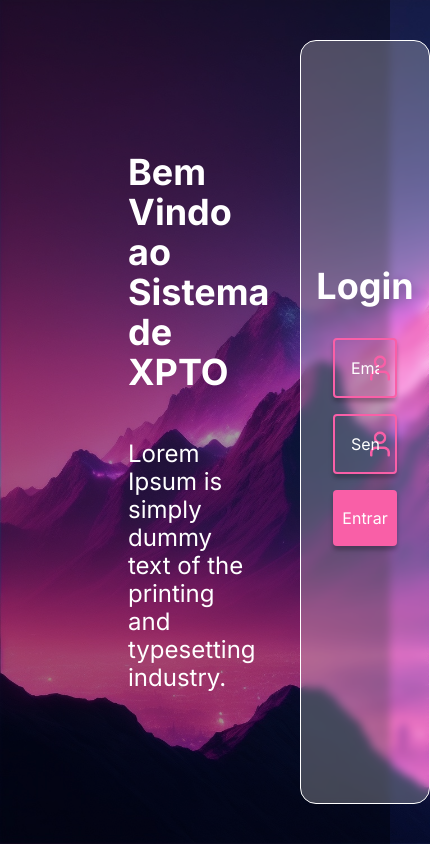
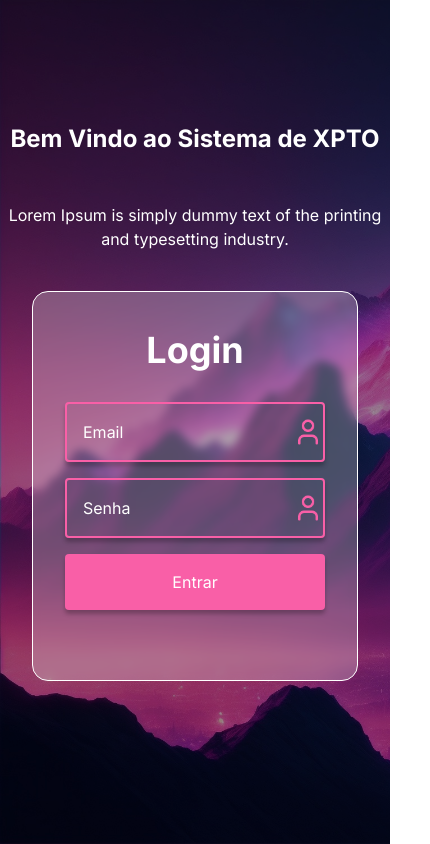
Before and after one commit to Felipecabreramarcon/CatalogoDeFilmes, a Next.js app: page / in a window 390 px wide. Shown: the whole page, 430 px wide, since content can reach past the window. Built offline with nearby package versions, Linux system fonts and the light colour scheme.

Commit message:
Pagina de login responsiva

```diff
--- a/package.json
+++ b/package.json
@@ -12,6 +12,7 @@
     "@tanstack/react-query": "^5.24.1",
     "@types/react-query": "^1.2.9",
     "axios": "^1.6.7",
+    "formik": "^2.4.5",
     "jquery": "^3.7.1",
     "next": "14.1.0",
     "react": "^18",
--- a/src/app/page1/components/listaDeFilmes.tsx
+++ b/src/app/MoviesPage/components/listaDeFilmes.tsx
@@ -48,6 +48,17 @@ export default function listaDeFilmes({ genero }: ListaDeFilmesProps) {
     const lista = data || []
     const listaMapped = lista.map(transformMovieIntoComponent)
 
+    if (isLoading) {
+        return (
+            <div className='flex flex-col w-[90vw] h-2/5 ' >
+                <h1 className=' justify-start font-bold text-3xl mb-4'>{genero}</h1>
+                <div className='w-full h-full flex items-center justify-center'><div className='h-[100px] w-[100px] border-solid opacity-50 border-black border-[12px] rounded-[50%] border-r-rosa animate-[spin_1s_ease_infinite] justify-center items-center'></div></div>
+
+            </div >
+        )
+    }
+
+
 
     let divfilme = <Carousel swipeable={false}
         draggable={false}
--- a/src/app/globals.css
+++ b/src/app/globals.css
@@ -14,7 +14,7 @@ body {
   background-image: url('/background_image.jpg');
   background-size: cover;
   color: white;
-  min-height: 100vh;
+  height: 100vh;
   width: 100vw;
   overflow-x: hidden;
 
@@ -42,11 +42,11 @@ body::before {
   position: fixed;
   top: 0;
   left: 0;
-  width: 100%;
-  height: 100%;
+  width: 100vw;
+  height: 100vh;
   background-color: rgb(0, 0, 0);
   z-index: -1;
-  opacity: 0.35;
+  opacity: 0.4;
 }
 
 .as {
--- a/src/app/page.tsx
+++ b/src/app/page.tsx
@@ -1,48 +1,39 @@
 'use client'
+import { Field, Form, Formik } from "formik";
 import React from "react";
 import { useState } from "react";
 import * as yup from "yup";
 
+interface MyFormValues {
+    Email: string;
+    Password: string
+}
 
 export default function Loginpage() {
-    const [email, setEmail] = useState('');
-    const [senha, setSenha] = useState('');
     const [message, setMessage] = useState('');
 
 
     //validaçao para email (yup considera 'xxxxx@xxxxxxxx' um email válido.)
     const EMAIL_REGX = /^[^\s@]+@[^\s@]+\.[^\s@]+$/;
 
-    //obter valores de email e senha respectivamente
-    const handleChangeEmail = (event: React.ChangeEvent<HTMLInputElement>) => {
-        const { value } = event.currentTarget;
-        setEmail(value);
-    };
+    //funçao de redirecionamento
+    const sendMsg = async (values: any) => {
 
-    const handleChangeSenha = (event: React.ChangeEvent<HTMLInputElement>) => {
-        const { value } = event.currentTarget;
-        setSenha(value);
-    };
-
-    //funçao de redirecionamento
-    const sendMsg = async (e: any) => {
-
-        e.preventDefault()
         //caso ambos os campos estejam vazios apresenta: 'Preencha os campos', caso contrario apresenta mensagem determinada na funcao Validate().
-        if (email.trim() === '' && senha.trim() === '') {
+        if (values.Email == '' && values.Password == '') {
             setMessage('Preencha os campos');
             return;
         }
-        const valid = await Validate();
+        const valid = await Validate(values);
 
         // Se a validação for bem-sucedida, redireciona para a página seguinte
         if (valid) {
-            window.location.href = '/page1'; // Redirecionamento
+            window.location.href = '/MoviesPage'; // Redirecionamento
         }
     };
 
     // Função para validar o formulário
-    async function Validate() {
+    async function Validate(values: any) {
         //Impoe condicoes de validaçao
         let schema = yup.object().shape({
             email: yup.string().matches(EMAIL_REGX, 'Insira um email válido').required('Insira um email!'),
@@ -51,8 +42,8 @@ export default function Loginpage() {
         //Valida as condiçoes impostas acima
         try {
             await schema.validate({
-                email: email,
-                senha: senha
+                email: values.Email,
+                senha: values.Password
             });
             //caso as condicoes sejam satisfeitas:
             setMessage('')
@@ -64,26 +55,35 @@ export default function Loginpage() {
             return false
         }
     }
+
+    const initialValues: MyFormValues = { Email: '', Password: '' };
+
     //conteudo da página
     return (
-        <div className="flex flex-row h-screen">
+        <div className="flex desktop:flex-row laptop:flex-row  mobile:flex-col  h-screen mobile:justify-center mobile:items-center p-8">
 
-            <div className="w-2/3 flex flex-col flex-wrap justify-center items-start px-32 gap-12">
-                <h1 className="font-bold w-2/5 text-4xl">Bem Vindo ao Sistema de XPTO</h1>
-                <h3 className="text-2xl leading-7">Lorem Ipsum is simply dummy text of the printing and typesetting industry.</h3>
+            <div className="w-2/3 mobile:w-full flex flex-col justify-center mobile:items-center desktop:items-start laptop:items-start px-32 gap-12">
+                <h1 className="font-bold mobile:w-96 mobile:text-2xl tablet:text-4xl laptop:text-4xl desktop:text-4xl laptop:text-start desktop:text-start mobile:text-center">Bem Vindo ao Sistema de XPTO</h1>
+                <h3 className="desktop:text-start desktop:text-2xl laptop:w-full laptop:text-2xl desktop:w-2/3 laptop:text-start leading-7 mobile:w-96 mobile:text-base mobile:text-center">Lorem Ipsum is simply dummy text of the printing and typesetting industry.</h3>
             </div>
-            <div className="w-1/3 bg-opacity-25 border-solid border border-white bg-white rounded-2xl m-10 flex flex-col justify-center items-center p-8 gap-8 backdrop-blur-sm" style={{ borderWidth: '0.5px' }}>
+            <div className="desktop:w-2/5 tablet:w-2/3 laptop:h-full desktop:h-full mobile:h-1/2 mobile:w-full bg-opacity-25 border-solid border border-white bg-white rounded-2xl m-10 flex flex-col justify-center items-center p-8 gap-8 backdrop-blur-sm" style={{ borderWidth: '0.5px' }}>
                 <h1 className="text-center font-bold text-4xl whitespace-nowrap">Login</h1>
-                <div className="w-full flex flex-col items-center gap-4">
-                    <input className="w-full bg-transparent p-4 border-2 border-rosa rounded placeholder:text-white shadow-[0_4px_4px_0_rgba(0,0,0,0.25)] focus:outline-none input" value={email} onChange={handleChangeEmail} type="email" placeholder="Email" ></input>
+                <Formik
+                    initialValues={initialValues}
+                    onSubmit={values => {
+                        sendMsg(values)
+                    }} >
+                    <Form className="w-full flex flex-col items-center gap-4">
+                        <Field autocomplete='off' className="w-full bg-transparent p-4 border-2 border-rosa rounded placeholder:text-white shadow-[0_4px_4px_0_rgba(0,0,0,0.25)] focus:outline-none input" name='Email' type="email" placeholder="Email" ></Field>
 
-                    <input className="w-full bg-transparent p-4 border-2 border-rosa rounded  placeholder:text-white shadow-[0_4px_4px_0_rgba(0,0,0,0.25)] focus:outline-none input" value={senha} onChange={handleChangeSenha} type="password" placeholder="Senha"></input>
+                        <Field className="w-full bg-transparent p-4 border-2 border-rosa rounded  placeholder:text-white shadow-[0_4px_4px_0_rgba(0,0,0,0.25)] focus:outline-none input" name="Password" type="password" placeholder="Senha"></Field>
 
 
-                    <button className="bg-rosa w-full flex justify-center p-4 rounded shadow-[0_4px_4px_0_rgba(0,0,0,0.25)] focus:outline-none focus:border-none" onClick={sendMsg}>Entrar</button>
-                    <div className="h-4 font-bold text-red-600">{message}</div>
+                        <button type="submit" className="bg-rosa w-full flex justify-center p-4 rounded shadow-[0_4px_4px_0_rgba(0,0,0,0.25)] focus:outline-none focus:border-none" >Entrar</button>
+                        <div className="h-4 font-bold text-red-600">{message}</div>
 
-                </div>
+                    </Form>
+                </Formik>
             </div>
 
         </div >
--- a/tailwind.config.ts
+++ b/tailwind.config.ts
@@ -17,6 +17,17 @@ const config: Config = {
           "conic-gradient(from 180deg at 50% 50%, var(--tw-gradient-stops))",
       },
     },
+    screens: {
+      'mobile': '320px',
+      'tablet': '640px',
+      // => @media (min-width: 640px) { ... }
+
+      'laptop': '1024px',
+      // => @media (min-width: 1024px) { ... }
+
+      'desktop': '1280px',
+      // => @media (min-width: 1280px) { ... }
+    },
   },
   plugins: [],
 };
```
Also changed, not shown: src/app/MoviesPage/helpers/api.ts (renamed from src/app/page1/helpers/api.ts), src/app/MoviesPage/page.tsx (renamed from src/app/page1/page.tsx), src/app/MoviesPage/page2/page.tsx (added), 1 other file (tests, documents, lock files or other folders).
